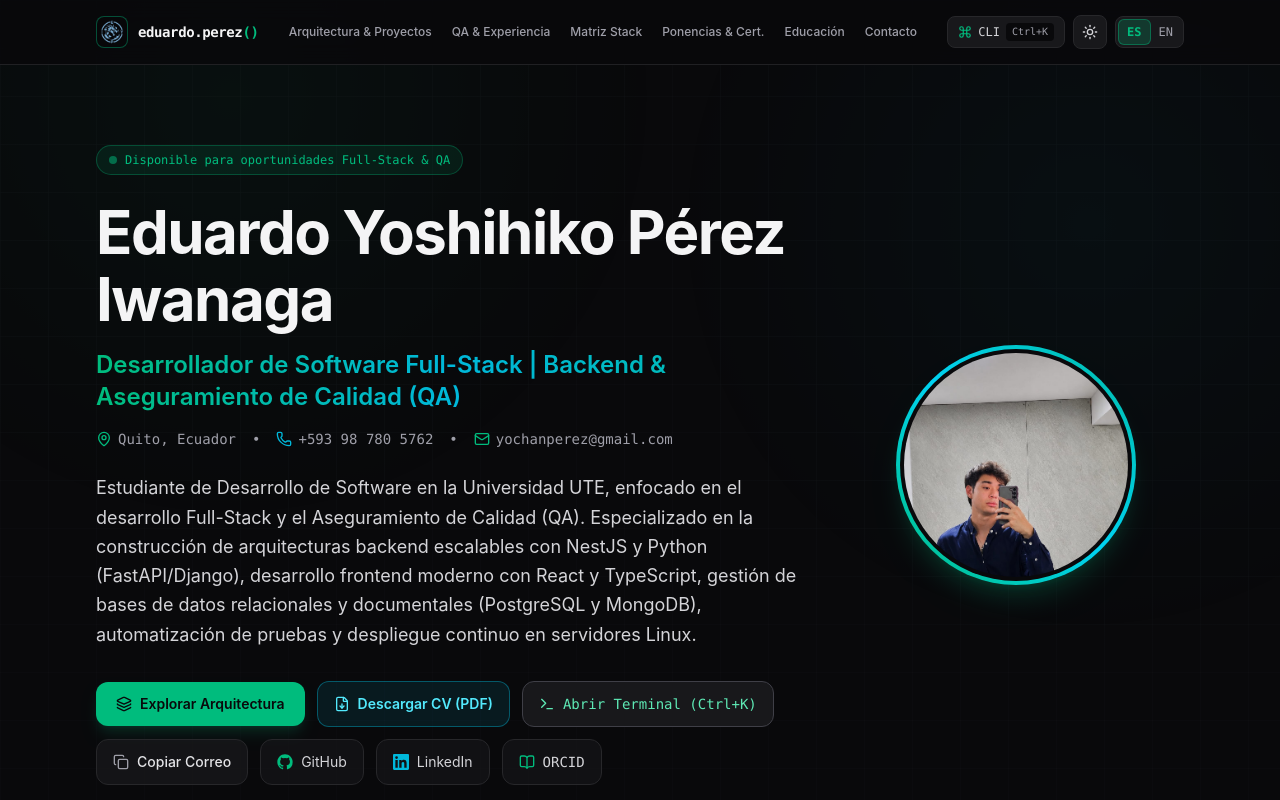
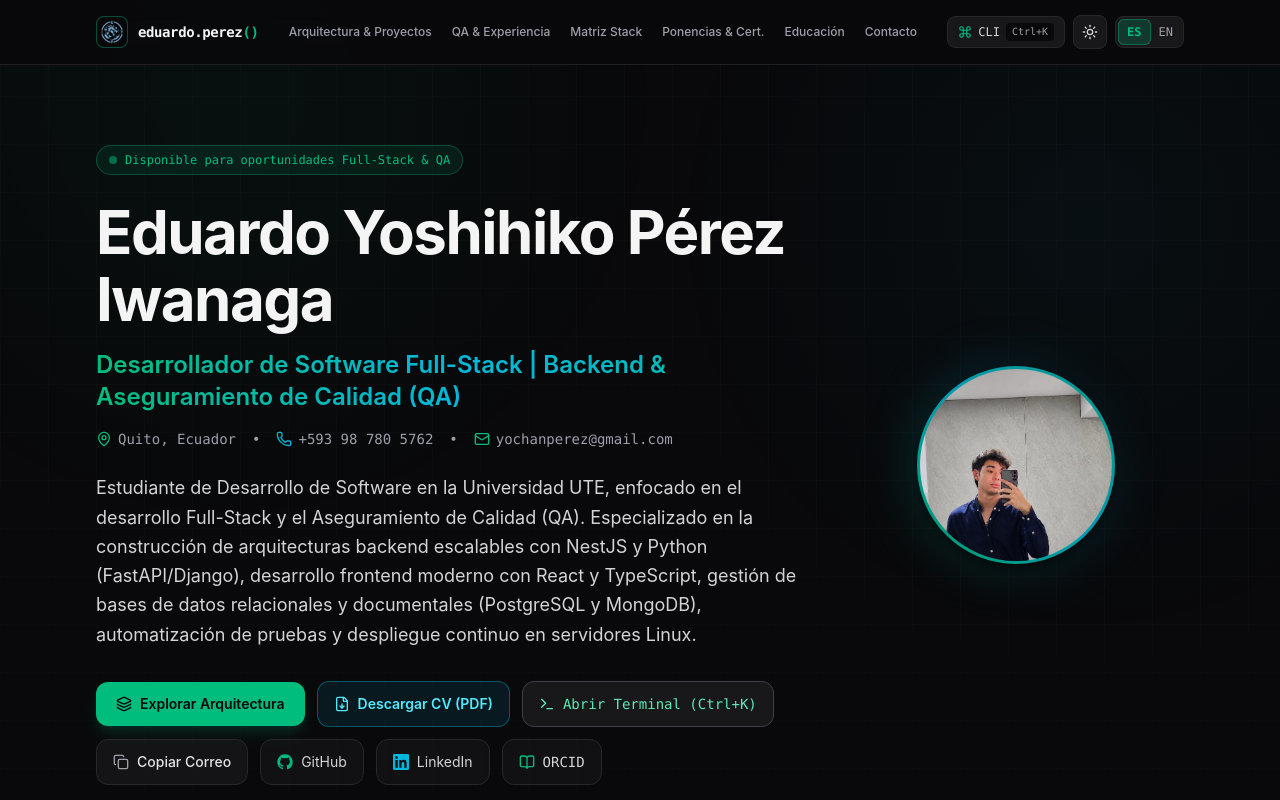
Before and after one commit to yochanperez/eduardo-perez-portfolio, a React (Vite) app: page / in a window 1280 px wide. Shown: the top 800 px of the page. Built offline with nearby package versions, Linux system fonts and the light colour scheme.

Commit message:
style: refinar retrato circular y completar recursos del portafolio

```diff
--- a/src/App.tsx
+++ b/src/App.tsx
@@ -1546,16 +1546,17 @@ export default function App() {
             </div>
 
             <div className="lg:col-span-4 flex justify-center">
-              <div className="relative p-1 rounded-full bg-gradient-to-tr from-emerald-500 via-cyan-400 to-teal-500 shadow-xl shadow-emerald-500/15">
+              <div className="relative group">
+                <div className="absolute -inset-2 rounded-full bg-gradient-to-tr from-emerald-500/20 via-cyan-500/15 to-transparent blur-xl pointer-events-none" />
                 <div
-                  className={`p-1 rounded-full ${
-                    isDark ? 'bg-zinc-950' : 'bg-slate-50'
+                  className={`relative p-[3px] rounded-full bg-gradient-to-tr from-emerald-500/80 via-cyan-400/70 to-teal-500/80 shadow-lg ${
+                    isDark ? 'shadow-black/50' : 'shadow-zinc-300/60'
                   }`}
                 >
                   <img
                     src={AVATAR_FILE_PATH}
                     alt={t.hero.name}
-                    className="w-44 h-44 sm:w-56 sm:h-56 rounded-full object-cover object-top"
+                    className="w-44 h-44 sm:w-48 sm:h-48 rounded-full object-cover object-[50%_20%]"
                   />
                 </div>
               </div>
```
